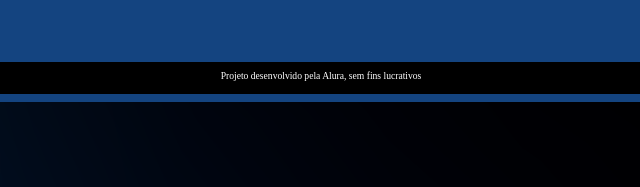
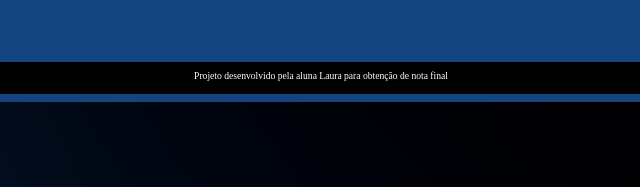
Before and after one commit to laurinha1ACESA/cart-es-de-perguntas-e-respostas-projeto-final-2, a plain HTML site: page index.html in a window 1280 px wide. Shown: the part 706-893 px from the top of the page, 327-967 px from the left. Drawn offline with Linux system fonts and the light colour scheme; files that its build step writes are made by us from their sources; files whose address does not match are found by name.

Commit message:
Update index.html

```diff
--- a/index.html
+++ b/index.html
@@ -4,26 +4,26 @@
     <meta charset="UTF-8">
     <meta name="viewport" content="width=device-width, initial-scale=1.0">
     <link rel="stylesheet" href="assets/style.css">
-    <title>Flashcard</title>
+    <title>Jogo de perguntas e respostas</title>
 </head>
 <body>
     <main>
         <section id="container">
             <!-- <article class="cartao">
                 <div class="cartao__conteudo">
-                    <h3>Programação</h3>
+                    <h3>Biologia</h3>
                     <div class="cartao__conteudo__pergunta">
-                        <p>O que é JavaScript?</p>
+                        <p>O que é biologia?</p>
                     </div>
                     <div class="cartao__conteudo__resposta">
-                        <p>O JavaScript é uma linguagem de programação</p>
+                        <p>ciência que estuda a vida e os organismos vivos, sua estrutura, crescimento, funcionamento, reprodução, origem, evolução, distribuição, bem como suas relações com o ambiente e entre si.</p>
                     </div>
                 </div>
             </article> -->
         </section>
     </main>
     <footer>
-        <p>Projeto desenvolvido pela Alura, sem fins lucrativos</p>
+        <p>Projeto desenvolvido pela aluna Laura para obtenção de nota final</p>
     </footer>
     <script src="app.js"></script>
     <script src="perguntas.js"></script>
```
